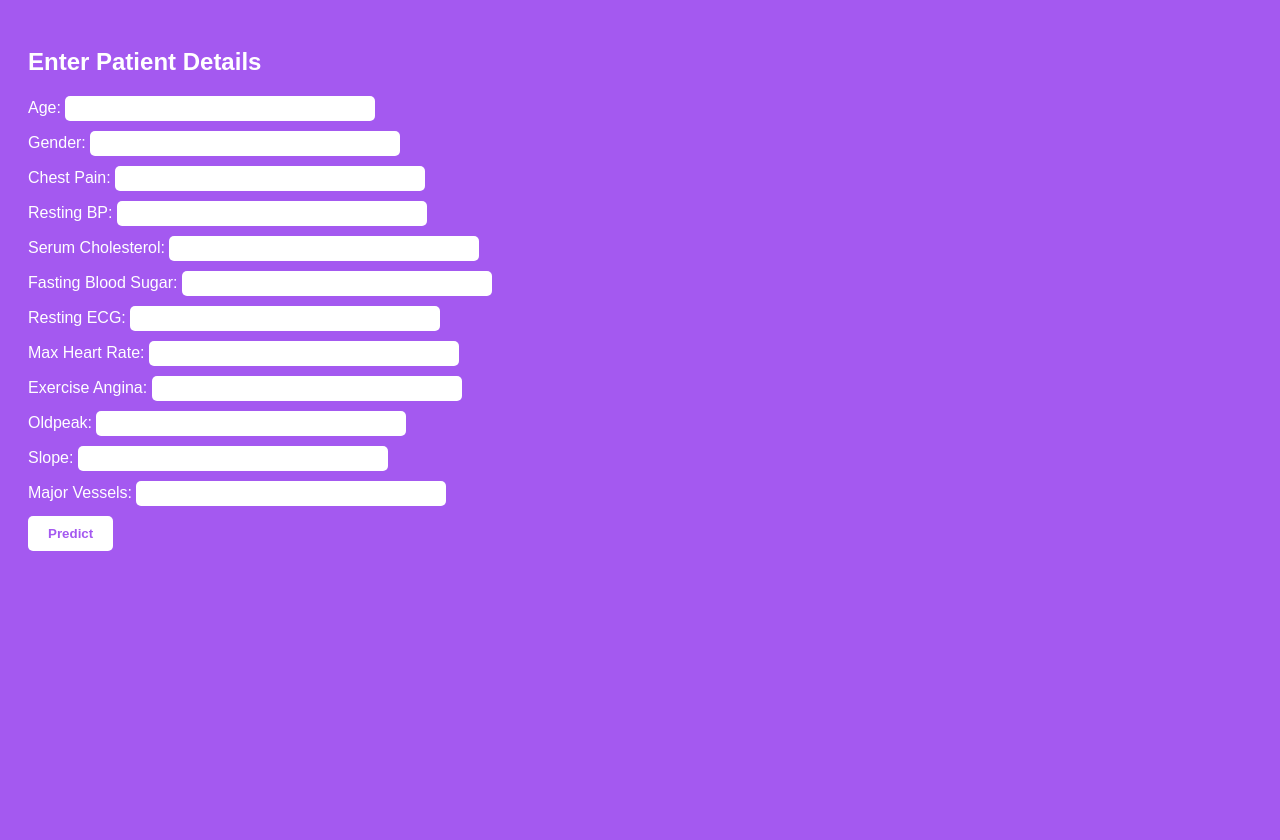
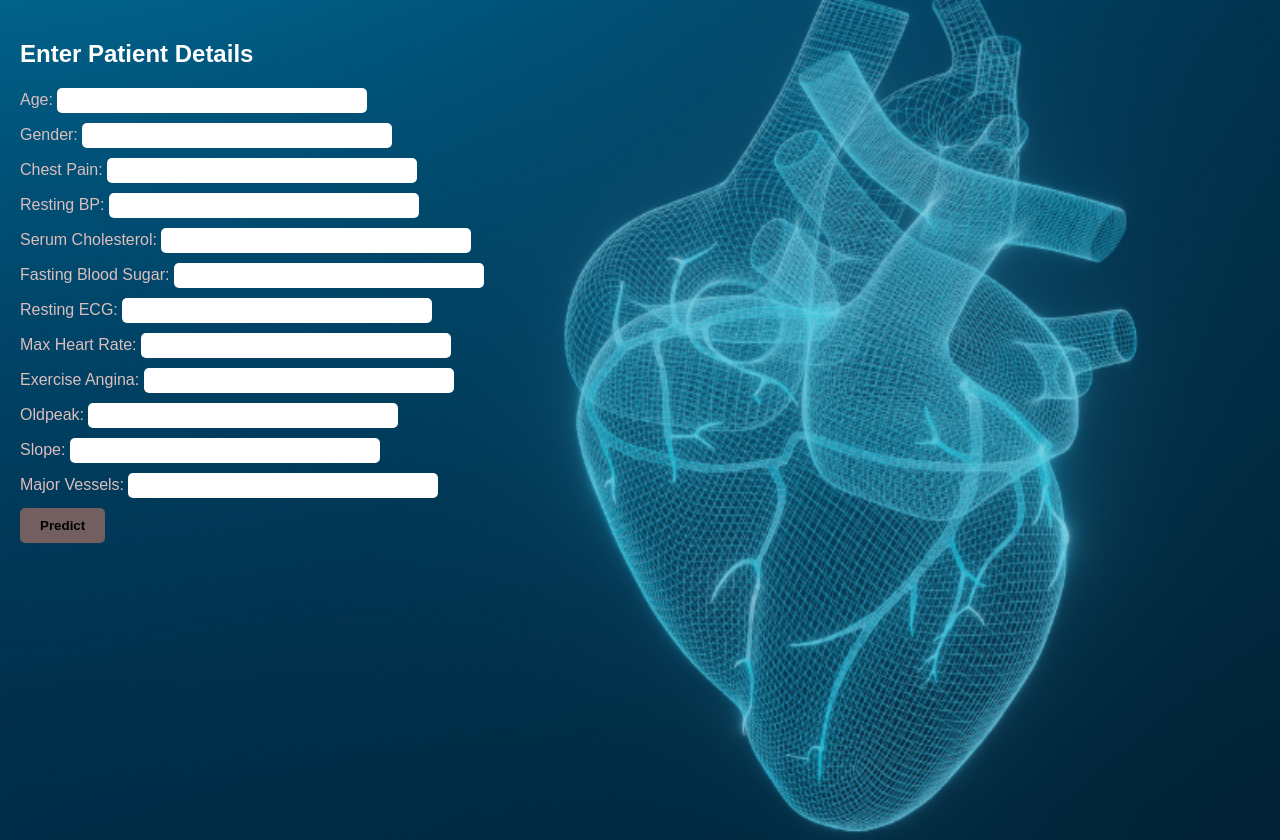
Before and after one commit to michaelouma/Model-Deployment-Flask, a Flask app: page / in a window 1280 px wide. Before the commit the page ends 551 px from the top, so only its background shows below. Run offline with Flask 3, Linux system fonts and the light colour scheme.

Commit message:
Adding a picture at the backgroud

```diff
--- a/templates/index.html
+++ b/templates/index.html
@@ -4,10 +4,15 @@
     <title>Heart Condition Prediction</title>
     <style>
     body {
-            background-color: #a459f0;
+        background-image: url('static/cardiac.png'); /* <-- Replace with your image path or URL */
+        background-size: cover;
+        background-repeat: no-repeat;
+        background-position: center;
         font-family: Arial, sans-serif;
-            color: white;
+        color: rgb(219, 190, 190);
         padding: 20px;
+        height: 100vh; /* makes sure body covers the full height */
+        margin: 0;
     }
 
     input[type="text"] {
@@ -20,8 +25,8 @@
 
     button {
         padding: 10px 20px;
-            background-color: white;
-            color: #a459f0;
+        background-color: rgb(115, 95, 95);
+        color: black;
         border: none;
         border-radius: 5px;
         font-weight: bold;
```
Also changed, not shown: static/cardiac.png (added). Lines whose indentation alone changed are shown as unchanged.
